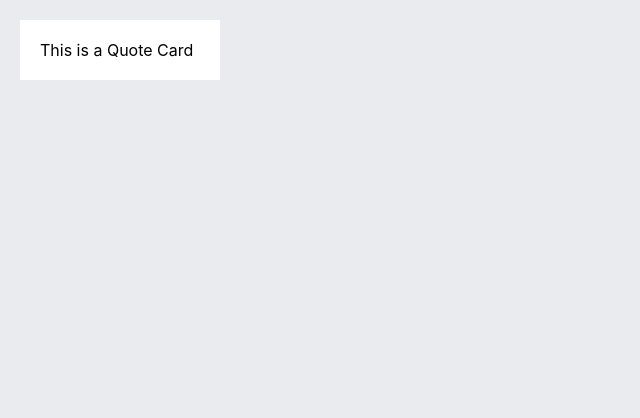
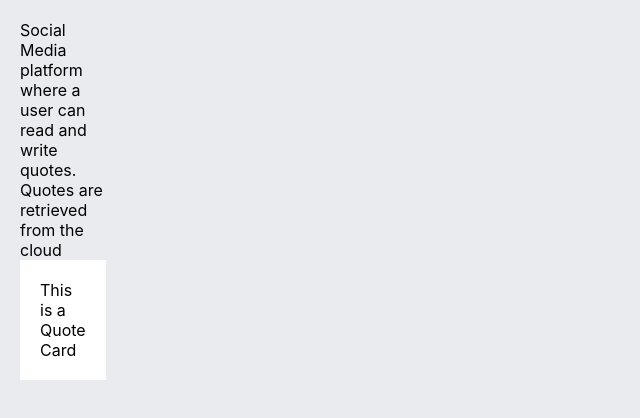
Before and after one commit to QWERTYP5391/quotes-frontend, a React (Create React App) app: page / in a window 1280 px wide. Shown: the top 418 px of the page, without its empty margins (0-640 px from the left). Built offline with nearby package versions, Linux system fonts and the light colour scheme.

Commit message:
Trying to add header, header is not expanding the whole column.

```diff
--- a/src/App.js
+++ b/src/App.js
@@ -1,12 +1,15 @@
 import React, {Component} from 'react';
 import './App.css';
+import './styles/styles.css'
 import QuoteCard from './components/QuoteCard'
+import Header from "./components/Header";
 
 
 class App extends Component {
     render() {
         return (
             <div id="container">
+                <Header/>
                 <QuoteCard/>
             </div>
 
--- /dev/null
+++ b/src/components/Header.js
@@ -0,0 +1,11 @@
+import * as React from "react";
+
+class Header extends React.Component {
+
+    render() {
+        return <div className="header">Social Media platform where a user can read and write quotes. Quotes are retrieved from the cloud</div>
+    }
+
+}
+
+export default Header;
--- a/src/components/QuoteCard.js
+++ b/src/components/QuoteCard.js
@@ -1,5 +1,5 @@
 import * as React from "react";
-import '../styles/styles.css'
+
 
 class QuoteCard extends React.Component {
 
@@ -10,7 +10,7 @@ class QuoteCard extends React.Component {
 
     }
 
-
+zL
 }
 
 export default QuoteCard;
--- a/src/styles/styles.css
+++ b/src/styles/styles.css
@@ -1,14 +1,18 @@
 .card {
-    grid-area: card;
     background-color: #ffffff;
     padding: 20px;
+
 }
 
 body {
     display: grid;
-    grid-template-rows: 100fr 300fr;
-    grid-template-columns: 200px 200px;
+    grid-template-rows: repeat(5, 1fr 2fr);
+    grid-template-columns: repeat(5, 1fr 2fr);
     background-color: #e9ebee;
     padding: 20px;
-    margin: 0;
+
 }
+
+.header {
+    grid-column: 1 / -1;
+}
```
